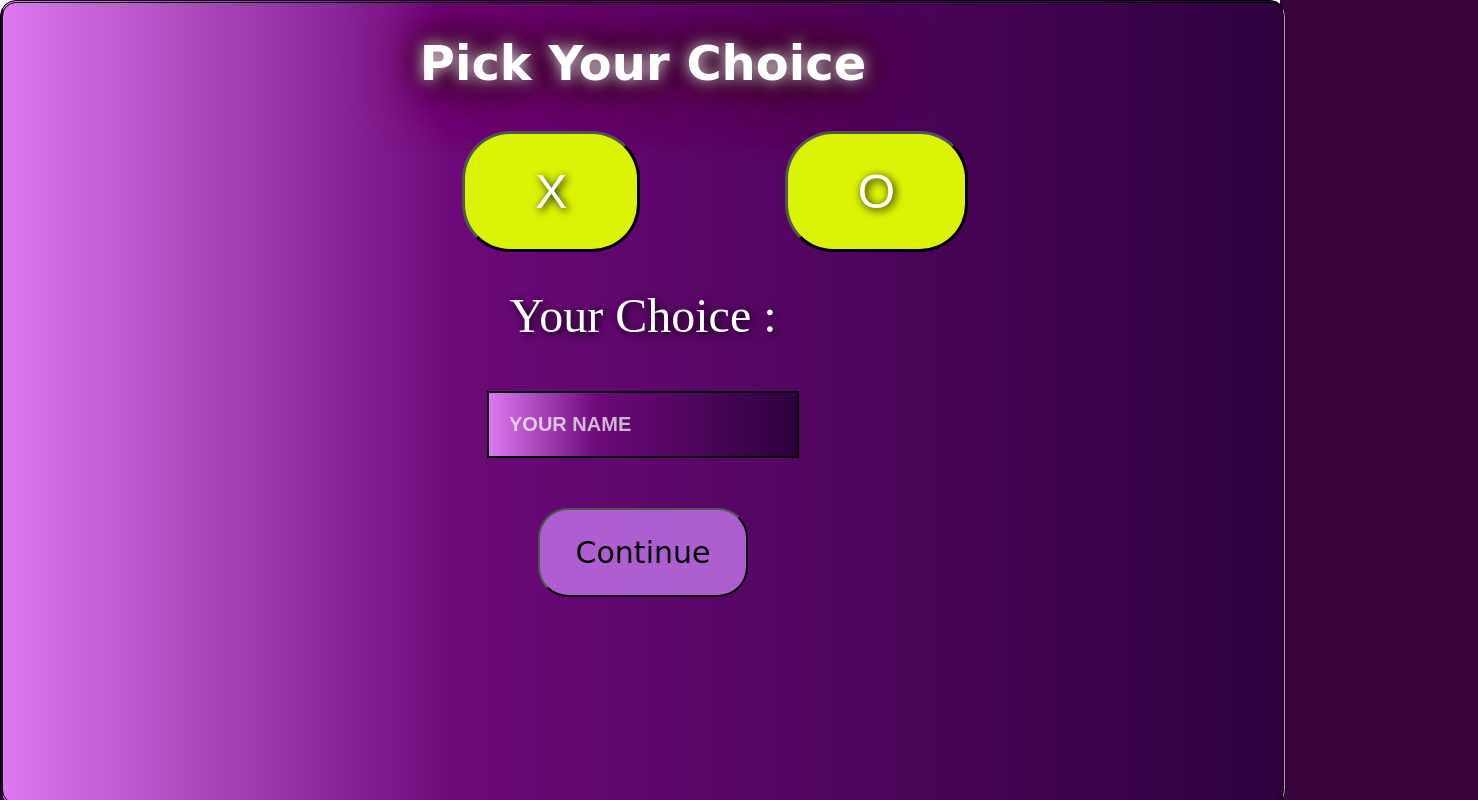
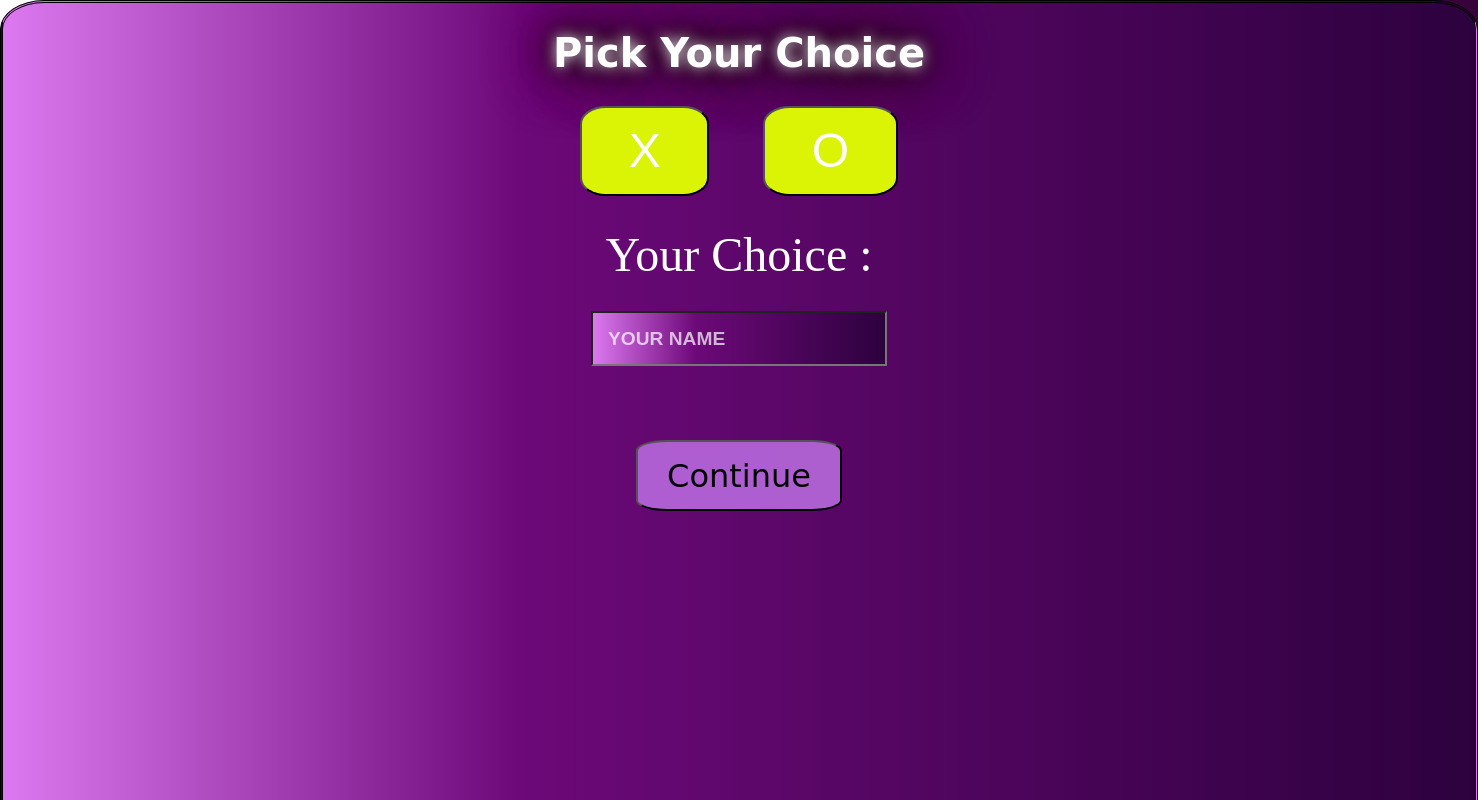
Before and after one commit to Mathura123/TicTacToe-App, a React (Create React App) app in the folder tic-tac-toe-app/: page / in a window 1280 px wide. Shown: the top 800 px of the page, 1478 px wide, since content can reach past the window. Built offline with nearby package versions, Linux system fonts and the light colour scheme.

Commit message:
[Siddhi]Refactor. PickChoice.css esolved

```diff
--- a/tic-tac-toe-app/src/css/pickChoice.css
+++ b/tic-tac-toe-app/src/css/pickChoice.css
@@ -9,20 +9,15 @@
     rgba(45, 1, 62, 1) 100%
   );
   top: 0px;
-  left: 0px;
-  height: 100%;
-  width: 100%;
+  height: 120%;
+  width: 115%;
   padding: 0 0 0 0;
-  border-width: 0.2em;
-  border-radius: 1em;
+  border-width: 10%;
+  border-radius: 3%;
   border-color: #000000;
   border-style: double;
   text-align: center;
   align-items: center;
-}
-
-body {
-  background: #38033a;
 }
 
 .header-content {
@@ -30,7 +25,7 @@ body {
 }
 
 .glow-header {
-  font-size: 300%;
+  font-size: 250%;
   color: #ffffff;
   text-align: center;
   -webkit-animation: glow-header 1s ease-in-out infinite alternate;
@@ -53,20 +48,21 @@ body {
 .options {
   display: flex;
   flex-direction: row;
-  /*margin: 2% 0% 2% 0%;*/
-  padding: 0em;
+  padding: 0%;
+  justify-content: center;
 }
 
 .choice-button {
   background-color: #dbf304;
-  border-radius: 1em;
-  border-width: 3px;
+  border-radius: 20%;
+  border-width: 5%;
   color: white;
-  padding: 30px 70px;
-  text-shadow: 2px 2px 8px #000000;
-  margin: 2% 0% 10% 0%;
+  padding: 20% 60%;
+  text-shadow: 3% 3% 2% #000000;
+  margin: 4% 0% 40% 0%;
   text-align: center;
   font-size: 300%;
+  position: relative;
 }
 
 .choice-button:hover {
@@ -75,19 +71,21 @@ body {
 }
 
 #cross {
-  margin-right: 40%;
+  margin-right: 30%;
+}
+#circle {
+  margin-left: 40%;
 }
 
 .continue-button {
   background-color: #b869dde3;
-  border-radius: 1em;
+  border-radius: 15%;
   color: rgb(0, 0, 0);
-  padding: 25px;
-  width: 7em;
   margin-top: 2%;
+  padding: 1% 2%;
   font-family: "Comic Sans MS";
   text-align: center;
-  font-size: 30px;
+  font-size: 200%;
 }
 
 .continue-button:hover {
@@ -95,23 +93,22 @@ body {
 }
 
 .showChoiceLabel {
-  padding-bottom: 1em;
-  text-shadow: 2px 2px 8px #000000;
+  padding-bottom: 1%;
+  text-shadow: 2% 2% 5% #000000;
   color: #ffffff;
-  font-size: 3em;
+  font-size: 300%;
 }
 
 .label {
-  border-width: 5em;
+  border-width: 5%;
   border: #000000;
 }
 
 .error-output {
-  position: absolute;
+  position: relative;
   color: red;
-  font-size: 30px;
+  font-size: 150%;
   align-content: center;
-  margin-top: 25%;
 }
 
 input[type="text"] {
@@ -121,10 +118,11 @@ input[type="text"] {
     rgba(109, 9, 121, 1) 35%,
     rgba(45, 1, 62, 1) 100%
   );
-  padding: 20px;
-  border: 2px solid rgb(0, 0, 0);
-  margin-bottom: 25px;
-  font-size: 20px;
+  padding: 1%;
+  border: 2% solid rgb(0, 0, 0);
+  margin-top: 1%;
+  margin-bottom: 3%;
+  font-size: 120%;
   font-weight: 800;
   color: white;
 }
```
